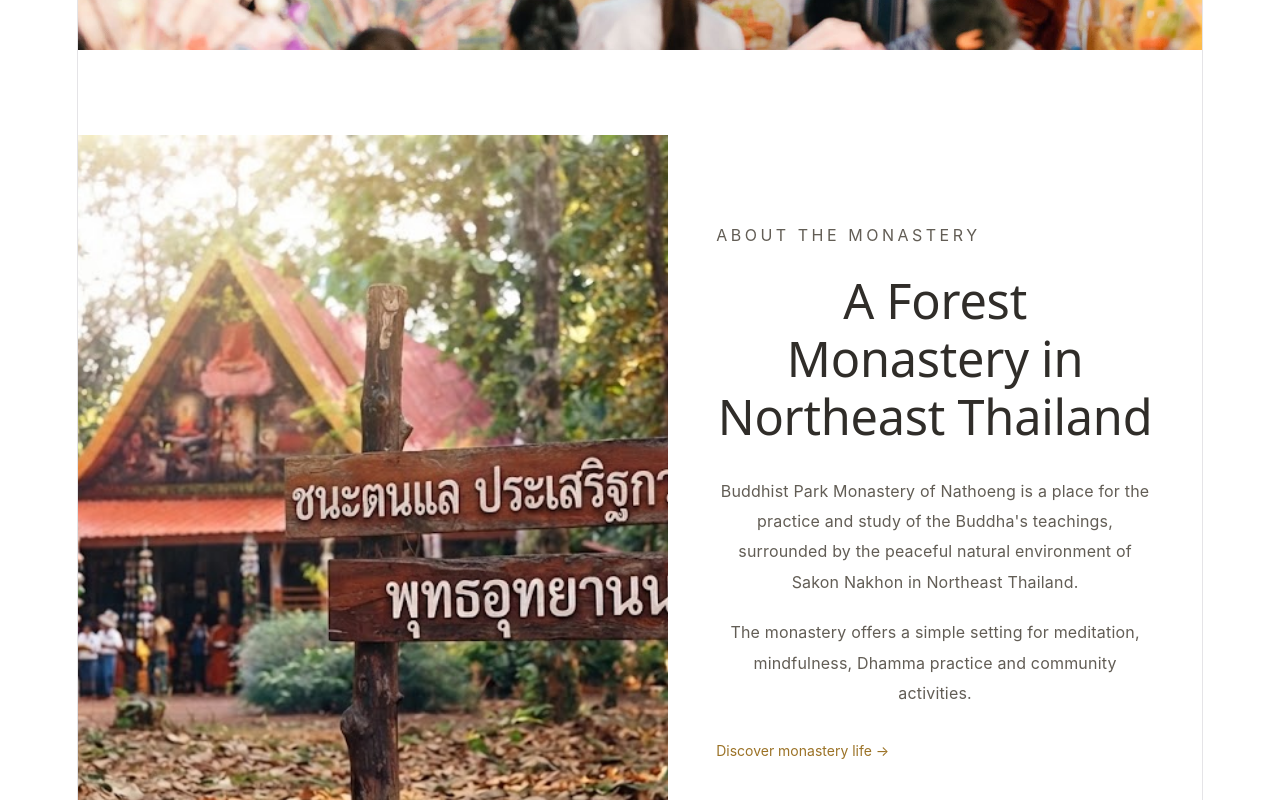
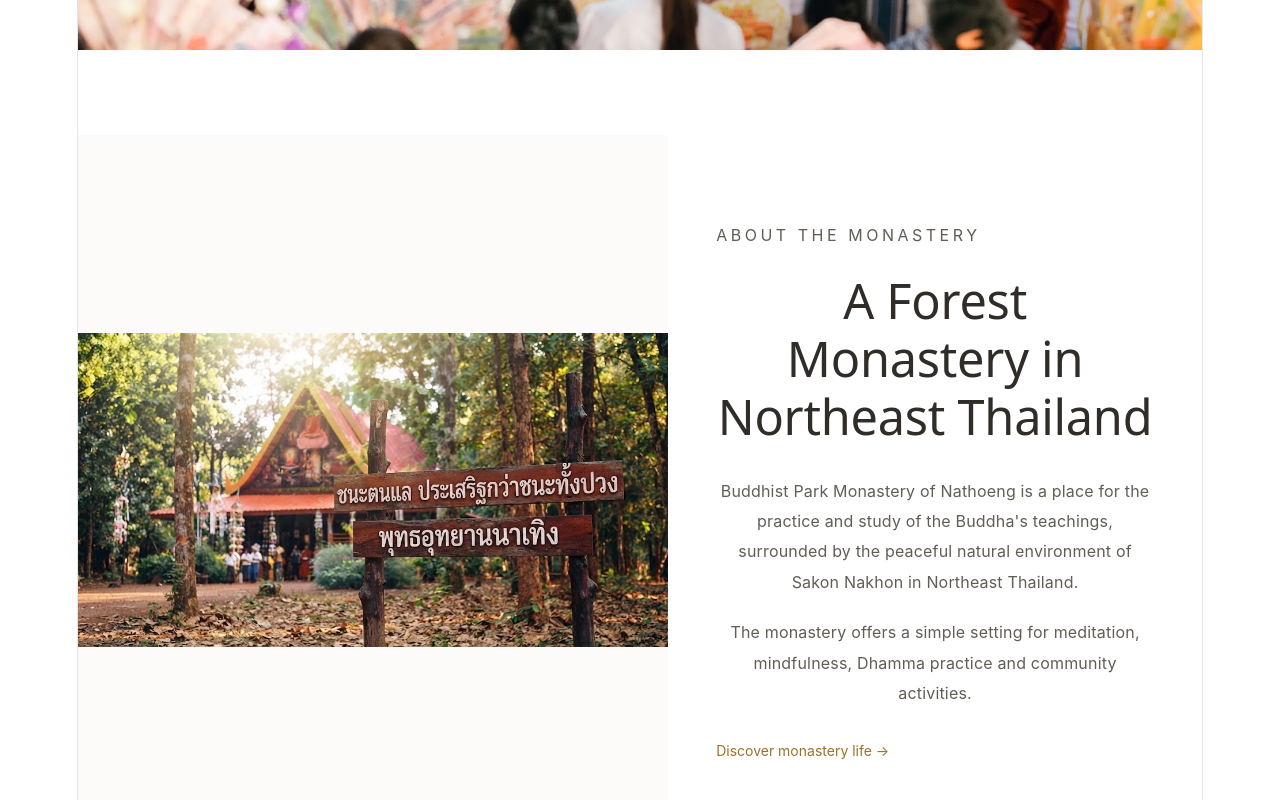
Before and after one commit to saributrchal-alt/nathoeng-temple, a React (Vite) app: page / in a window 1280 px wide. Shown: the part 840-1640 px from the top of the page. Built offline with nearby package versions, Linux system fonts and the light colour scheme.

Commit message:
Update website layout and fix styles

```diff
--- a/src/App.css
+++ b/src/App.css
@@ -212,7 +212,7 @@ nav a:hover {
 
 
 /* =========================================
-   ABOUT
+   ABOUT (ปรับให้รูปแสดงเต็มรูป ไม่ถูกตัด)
    ========================================= */
 
 .aboutSection {
@@ -226,13 +226,17 @@ nav a:hover {
 .aboutImage {
   min-height: 570px;
   overflow: hidden;
+  background: #fcfbfa; /* พื้นหลังรองรับกรณีภาพแสดงเต็มรูป */
+  display: flex;
+  align-items: center;
+  justify-content: center;
 }
 
 .aboutImage img {
   width: 100%;
   height: 100%;
   display: block;
-  object-fit: cover;
+  object-fit: contain; /* เปลี่ยนเป็น contain เพื่อให้เห็นภาพเต็มรูป ไม่โดนตัดขอบ */
   object-position: center;
 }
 
@@ -310,6 +314,10 @@ nav a:hover {
   width: 100%;
   height: 270px;
   overflow: hidden;
+  background: #fcfbfa;
+  display: flex;
+  align-items: center;
+  justify-content: center;
 }
 
 .cardImage img {
@@ -368,6 +376,10 @@ nav a:hover {
 .quietImage {
   min-height: 540px;
   overflow: hidden;
+  background: #fcfbfa;
+  display: flex;
+  align-items: center;
+  justify-content: center;
 }
 
 .quietImage img {
@@ -564,22 +576,21 @@ nav a:hover {
   margin-bottom: 20px;
 }
 
-/* ปรับปรุงกรอบรูปให้แสดงภาพเต็มองค์โดยไม่ถูกตัด */
 .guideImageFrame {
   width: 100%;
   margin: 25px 0;
   border-radius: 4px;
   overflow: hidden;
   border: 1px solid #eeeae2;
-  background: #1c1a17; /* พื้นหลังเข้มขับให้รูปโดดเด่น */
+  background: #1c1a17;
   text-align: center;
 }
 
 .guideImageFrame img {
   width: auto;
   max-width: 100%;
-  max-height: 600px; /* ขยายความสูงให้รองรับรูปแนวตั้งเต็มตัว */
-  object-fit: contain; /* แสดงภาพเต็มรูป 100% ไม่ซูมตัดขอบ */
+  max-height: 600px;
+  object-fit: contain;
   display: inline-block;
 }
 
@@ -715,7 +726,7 @@ footer > .footer-content > p {
 
 .footer-bottom-info div:last-child {
   color: #8c8378;
-  font-size: 0.8rem;
+  font-size: 0.80rem;
 }
 
 
```
